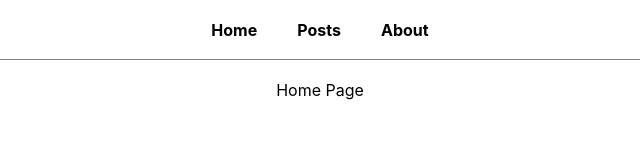
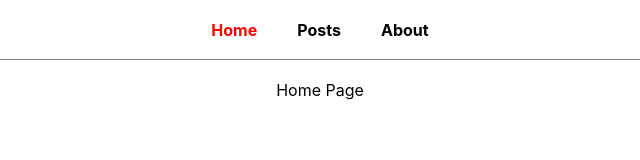
Before and after one commit to FourSqweez/nextjs-ts-basic-tailwind, a Next.js app: page / in a window 1280 px wide. Shown: the top 160 px of the page, without its empty margins (320-960 px from the left). Built offline with nearby package versions, Linux system fonts and the light colour scheme.

Commit message:
Add : Active link

```diff
--- a/components/navbar.tsx
+++ b/components/navbar.tsx
@@ -1,21 +1,32 @@
 import Link from 'next/link'
+import { useRouter } from 'next/router'
+
 function Navbar() {
+	const { asPath } = useRouter()
+	console.log(asPath)
+
 	return (
 		<nav className="navbar">
 			<ul className="nav-lists">
 				<li className="nav-list">
 					<Link href="/">
-						<a className="list">Home</a>
+						<a className={asPath === '/' ? 'list active' : 'list'}>
+							Home
+						</a>
 					</Link>
 				</li>
 				<li className="nav-list">
 					<Link href="/posts">
-						<a className="list">Posts</a>
+						<a className={asPath === '/posts' ? 'list active' : 'list'}>
+							Posts
+						</a>
 					</Link>
 				</li>
 				<li className="nav-list">
 					<Link href="/about">
-						<a className="list">About</a>
+						<a className={asPath === '/about' ? 'list active' : 'list'}>
+							About
+						</a>
 					</Link>
 				</li>
 			</ul>
```
